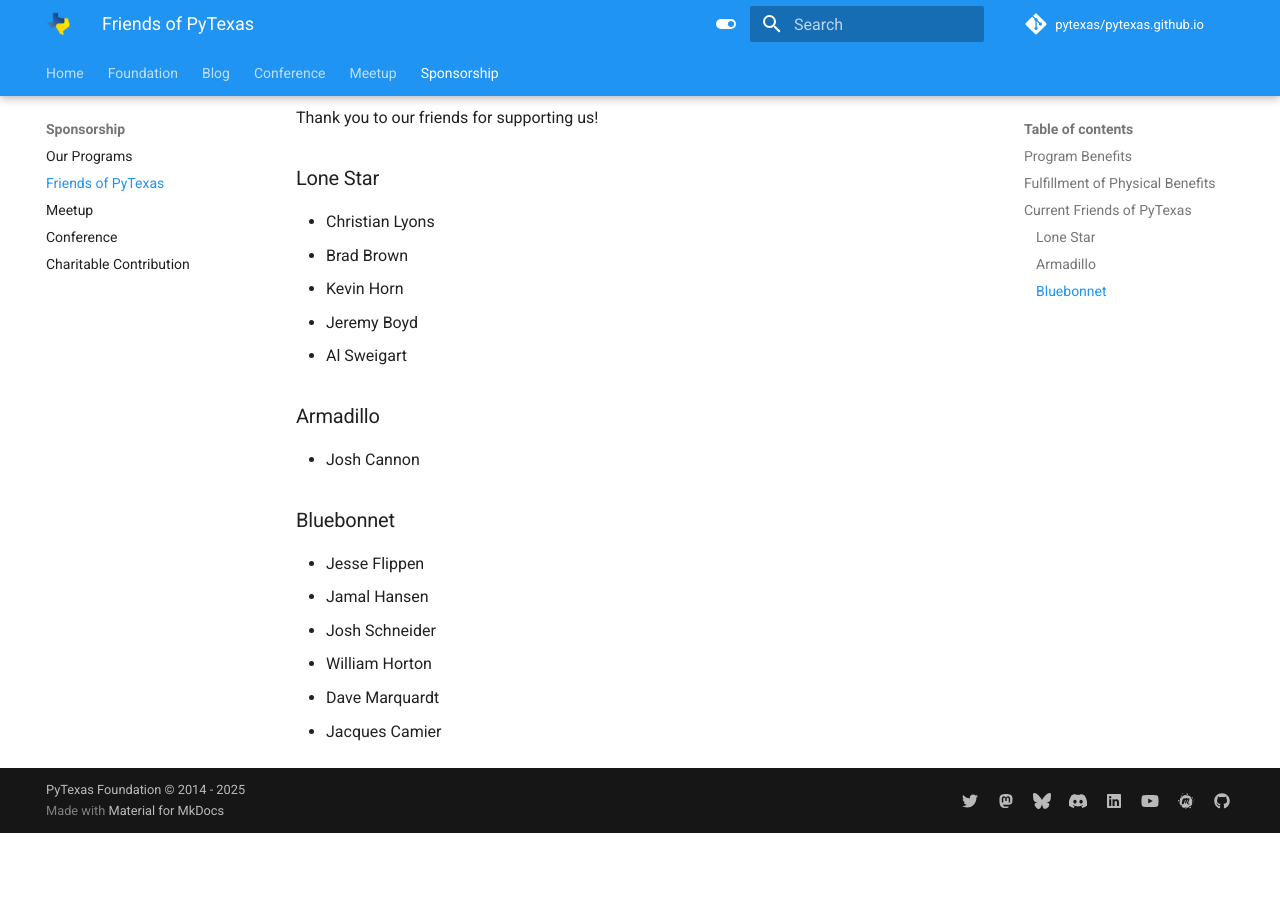
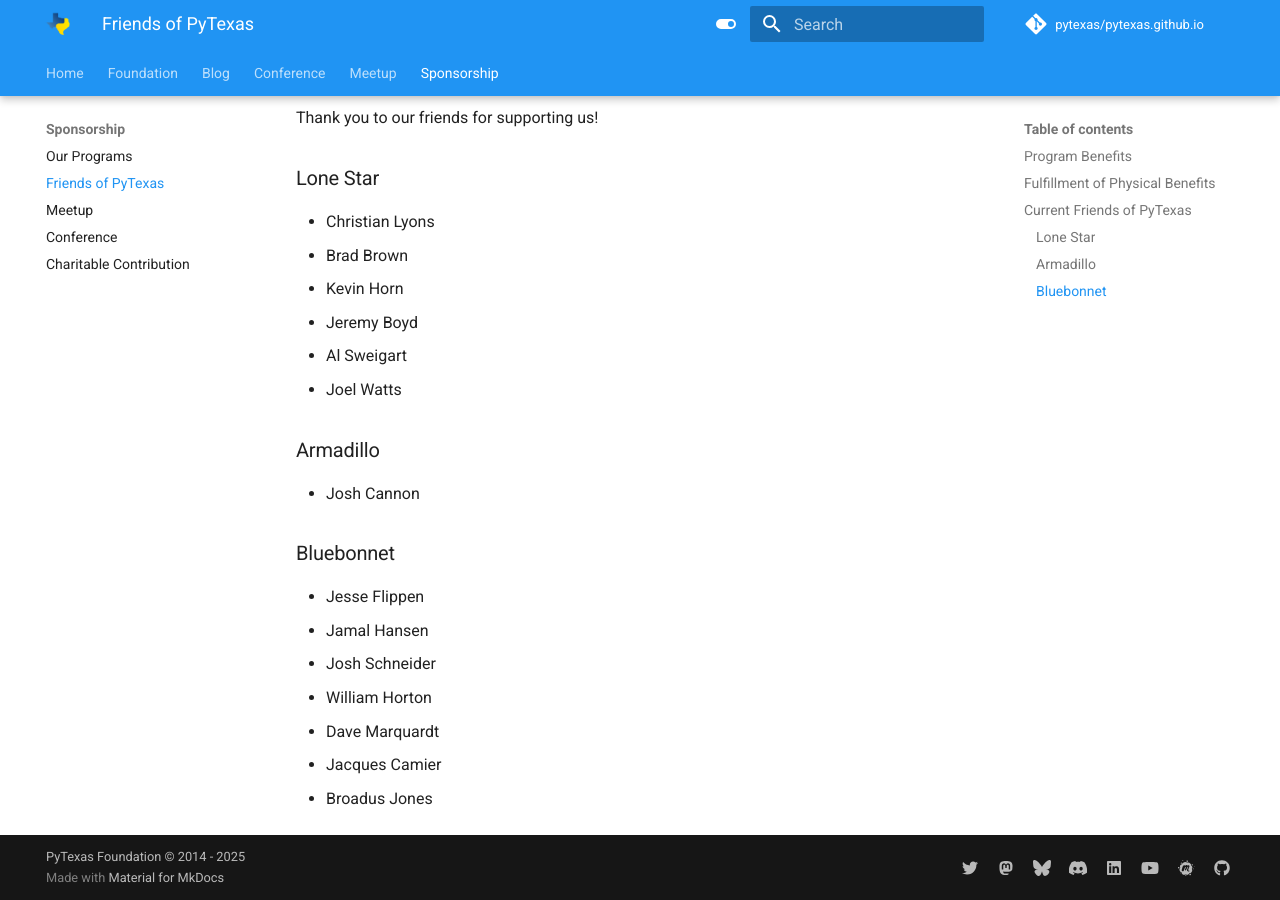
Before and after one commit to pytexas/pytexas.github.io, an MkDocs documentation site: the page built from docs/sponsorship/friends.md, in a window 1280 px wide and 900 px high, scrolled down 1685 px. Built offline with MkDocs 1.6.1 and Material for MkDocs 9.7.7, drawn with Linux system fonts in a browser that asks for light colours; comment, search, counter and statistics services are not loaded; before the commit the page ends 2518 px from its top, so only the background shows below that.

Commit message:
Update friends.md

```diff
--- a/docs/sponsorship/friends.md
+++ b/docs/sponsorship/friends.md
@@ -101,6 +101,7 @@
 * Kevin Horn
 * Jeremy Boyd
 * Al Sweigart
+* Joel Watts
 
 ### Armadillo
 
@@ -114,3 +115,4 @@
 * William Horton
 * Dave Marquardt
 * Jacques Camier
+* Broadus Jones
```
